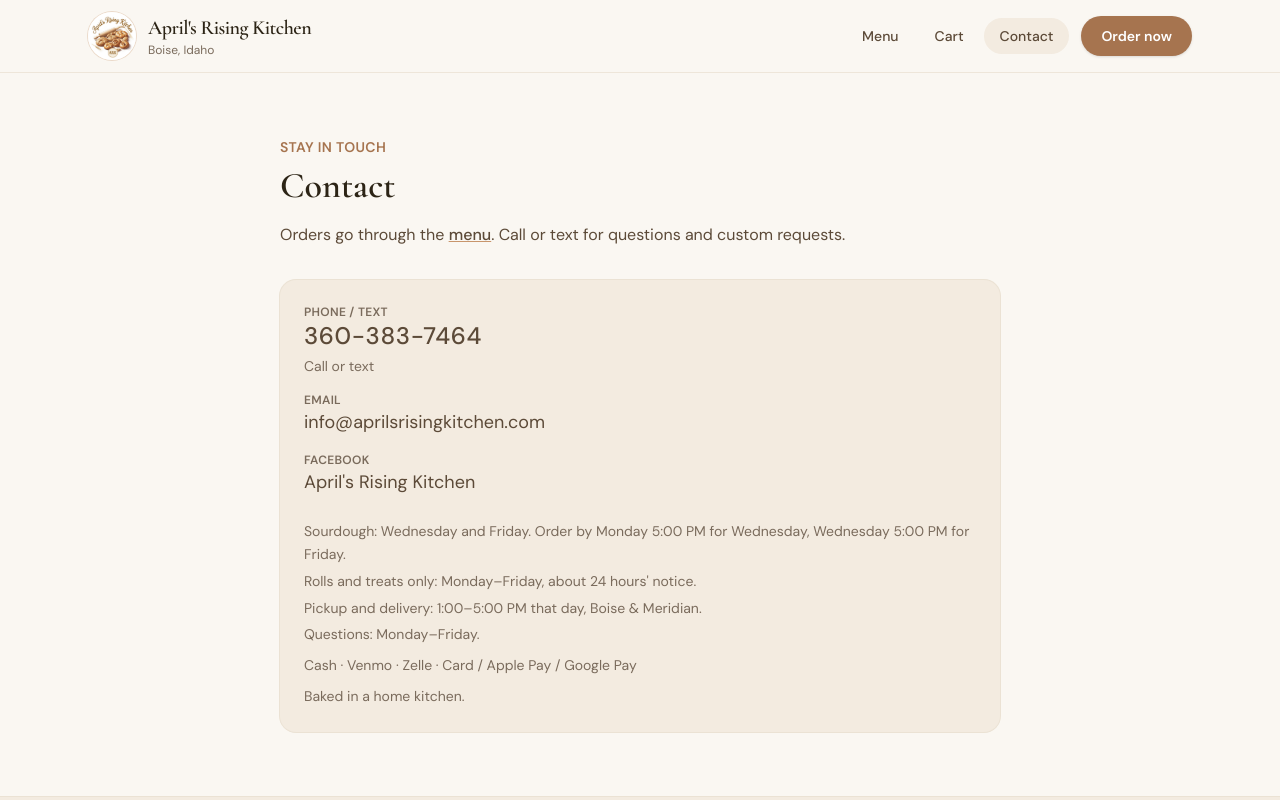
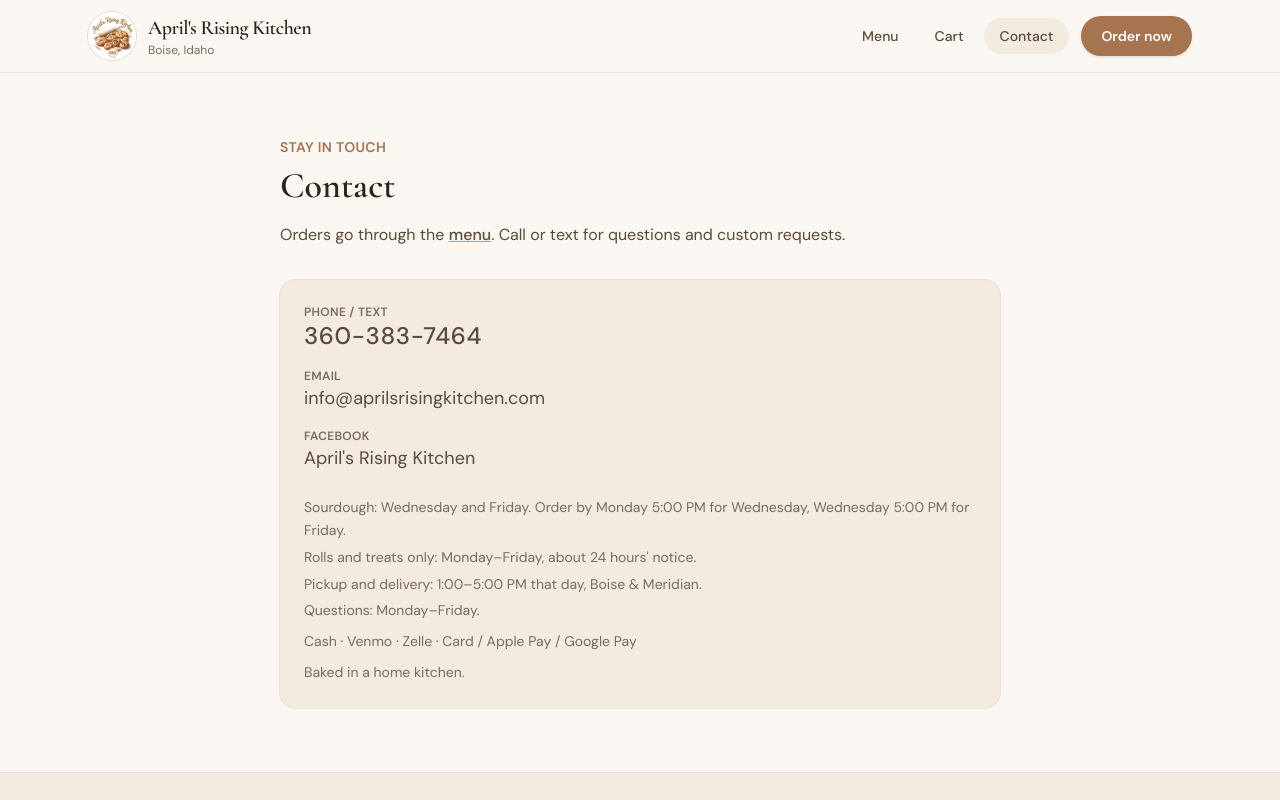
Before and after one commit to zulu350/Aprils-Rising-Kitchen, a Next.js app: page /contact in a window 1280 px wide. Shown: the top 800 px of the page. Built offline with nearby package versions, Linux system fonts and the light colour scheme.

Commit message:
Remove the extra Call or text line under the Contact number.
Heading and linked 360 number already say it.

```diff
--- a/src/app/contact/page.tsx
+++ b/src/app/contact/page.tsx
@@ -36,7 +36,6 @@
           >
             {BUSINESS.phone}
           </a>
-          <span className="mt-1 block text-sm text-muted">Call or text</span>
         </li>
         <li>
           <span className="block text-xs font-semibold tracking-wide text-muted uppercase">
```
